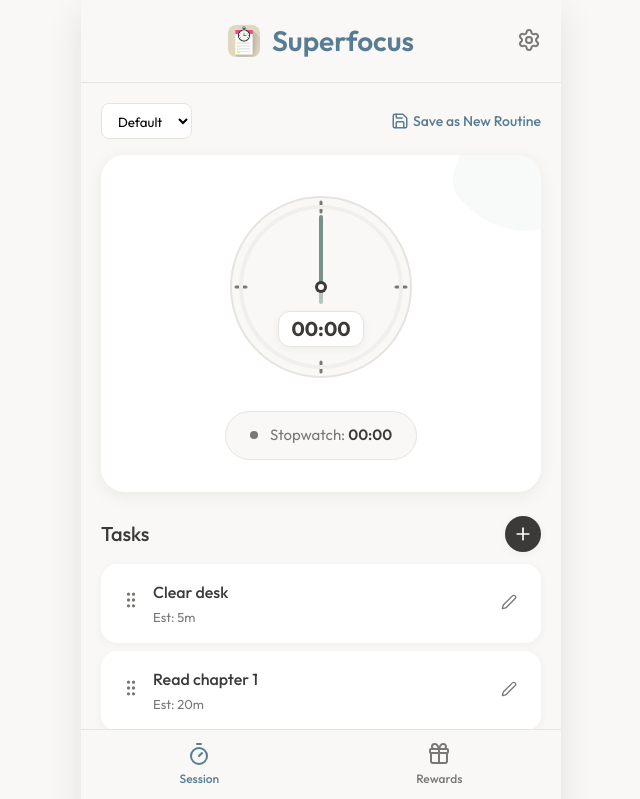
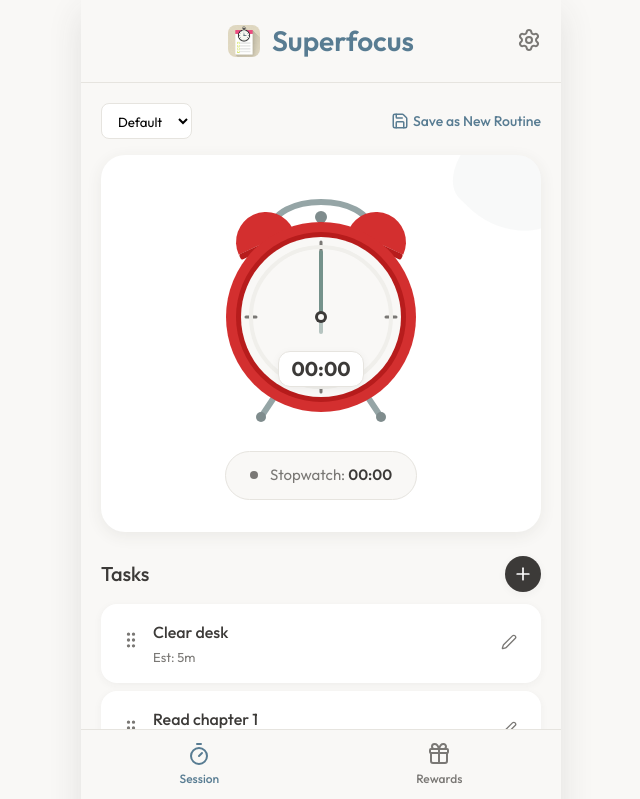
Before and after one commit to bishwas1113/Superfocus, a React (Vite) app: page /#/ in a window 1280 px wide. Shown: the top 799 px of the page, without its empty margins (319-959 px from the left). Built offline with nearby package versions, Linux system fonts and the light colour scheme.

Commit message:
Add traditional red twin-bell alarm clock frame to visual timer

```diff
--- a/src/components/VisualTimer.jsx
+++ b/src/components/VisualTimer.jsx
@@ -45,51 +45,71 @@
         transform: 'rotate(45deg)'
       }} />
 
-      <div style={{ position: 'relative', width: '200px', height: '200px', display: 'flex', justifyContent: 'center', alignItems: 'center' }}>
+      <div style={{ position: 'relative', width: '240px', height: '240px', display: 'flex', justifyContent: 'center', alignItems: 'center' }}>
 
-        {/* Analog Clock Face */}
-        <svg width="200" height="200" viewBox="0 0 200 200">
-          {/* Subtle outer ring */}
-          <circle cx="100" cy="100" r="90" fill="var(--bg-primary)" stroke="var(--border-color)" strokeWidth="2" />
+        {/* Analog Clock Face with Traditional Twin-Bell Frame */}
+        <svg width="240" height="240" viewBox="0 0 240 240">
+
+          {/* Handle */}
+          <path d="M 70 45 C 70 5, 170 5, 170 45" fill="none" stroke="#95a5a6" strokeWidth="6" strokeLinecap="round" />
+
+          {/* Hammer */}
+          <rect x="117" y="30" width="6" height="25" fill="#7f8c8d" />
+          <circle cx="120" cy="30" r="6" fill="#7f8c8d" />
+
+          {/* Left Bell */}
+          <g transform="translate(65, 55) rotate(-25)">
+            <path d="M -30 0 A 30 30 0 0 1 30 0 Z" fill="#D32F2F" />
+            <rect x="-30" y="0" width="60" height="6" fill="#B71C1C" rx="2" />
+          </g>
+
+          {/* Right Bell */}
+          <g transform="translate(175, 55) rotate(25)">
+            <path d="M -30 0 A 30 30 0 0 1 30 0 Z" fill="#D32F2F" />
+            <rect x="-30" y="0" width="60" height="6" fill="#B71C1C" rx="2" />
+          </g>
+
+          {/* Legs */}
+          <line x1="80" y1="200" x2="60" y2="230" stroke="#95a5a6" strokeWidth="6" strokeLinecap="round" />
+          <line x1="160" y1="200" x2="180" y2="230" stroke="#95a5a6" strokeWidth="6" strokeLinecap="round" />
+
+          {/* Feet balls */}
+          <circle cx="60" cy="230" r="5" fill="#7f8c8d" />
+          <circle cx="180" cy="230" r="5" fill="#7f8c8d" />
+
+          {/* Main Red Frame */}
+          <circle cx="120" cy="130" r="95" fill="#D32F2F" />
+          <circle cx="120" cy="130" r="85" fill="#B71C1C" />
+
+          {/* White Clock Face (original) */}
+          <circle cx="120" cy="130" r="80" fill="var(--bg-primary)" />
 
           {/* Minimalist Tick marks for 12, 3, 6, 9 */}
-          <line x1="100" y1="15" x2="100" y2="25" stroke="var(--text-secondary)" strokeWidth="3" strokeLinecap="round" />
-          <line x1="100" y1="175" x2="100" y2="185" stroke="var(--text-secondary)" strokeWidth="3" strokeLinecap="round" />
-          <line x1="15" y1="100" x2="25" y2="100" stroke="var(--text-secondary)" strokeWidth="3" strokeLinecap="round" />
-          <line x1="175" y1="100" x2="185" y2="100" stroke="var(--text-secondary)" strokeWidth="3" strokeLinecap="round" />
+          <line x1="120" y1="55" x2="120" y2="65" stroke="var(--text-secondary)" strokeWidth="3" strokeLinecap="round" />
+          <line x1="120" y1="195" x2="120" y2="205" stroke="var(--text-secondary)" strokeWidth="3" strokeLinecap="round" />
+          <line x1="45" y1="130" x2="55" y2="130" stroke="var(--text-secondary)" strokeWidth="3" strokeLinecap="round" />
+          <line x1="195" y1="130" x2="185" y2="130" stroke="var(--text-secondary)" strokeWidth="3" strokeLinecap="round" />
 
-          {/* Progress Ring (Optional overlay, but adds nice feedback) */}
-          <circle
-            cx="100" cy="100" r="80"
-            fill="none"
-            stroke="var(--bg-tertiary)"
-            strokeWidth="4"
-          />
-          <circle
-            cx="100" cy="100" r="80"
-            fill="none"
-            stroke="var(--accent-secondary)"
-            strokeWidth="4"
+          {/* Progress Ring */}
+          <circle cx="120" cy="130" r="70" fill="none" stroke="var(--bg-tertiary)" strokeWidth="4" />
+          <circle cx="120" cy="130" r="70" fill="none" stroke="var(--accent-secondary)" strokeWidth="4"
             strokeLinecap="round"
-            strokeDasharray="502.6" /* 2 * PI * 80 */
-            strokeDashoffset={502.6 - (percentage / 100) * 502.6}
-            style={{ transition: 'stroke-dashoffset 1s linear', transform: 'rotate(-90deg)', transformOrigin: 'center' }}
+            strokeDasharray="439.8"
+            strokeDashoffset={439.8 - (percentage / 100) * 439.8}
+            style={{ transition: 'stroke-dashoffset 1s linear', transform: 'rotate(-90deg)', transformOrigin: '120px 130px' }}
           />
 
           {/* Sweeping Clock Hand */}
-          <g style={{ transition: 'transform 1s linear', transform: `rotate(${handRotation}deg)`, transformOrigin: 'center' }}>
-            {/* The hand */}
-            <line x1="100" y1="100" x2="100" y2="30" stroke="var(--accent-primary)" strokeWidth="4" strokeLinecap="round" />
-            {/* Counterweight */}
-            <line x1="100" y1="100" x2="100" y2="115" stroke="var(--accent-primary)" strokeWidth="4" strokeLinecap="round" opacity="0.5" />
+          <g style={{ transition: 'transform 1s linear', transform: `rotate(${handRotation}deg)`, transformOrigin: '120px 130px' }}>
+            <line x1="120" y1="130" x2="120" y2="65" stroke="var(--accent-primary)" strokeWidth="4" strokeLinecap="round" />
+            <line x1="120" y1="130" x2="120" y2="145" stroke="var(--accent-primary)" strokeWidth="4" strokeLinecap="round" opacity="0.5" />
           </g>
 
-          {/* Center Pivot Dot */}
-          <circle cx="100" cy="100" r="6" fill="var(--text-primary)" />
-          <circle cx="100" cy="100" r="3" fill="var(--bg-primary)" />
+          <circle cx="120" cy="130" r="6" fill="var(--text-primary)" />
+          <circle cx="120" cy="130" r="3" fill="var(--bg-primary)" />
         </svg>
 
-        {/* Digital Time Overlay - moved below center for clock visibility */}
+        {/* Digital Time Overlay */}
         <div style={{
           position: 'absolute',
           bottom: '40px',
@@ -101,7 +121,8 @@
           padding: '2px 12px',
           borderRadius: '12px',
           boxShadow: '0 2px 8px rgba(0,0,0,0.05)',
-          border: '1px solid var(--border-color)'
+          border: '1px solid var(--border-color)',
+          zIndex: 10
         }}>
           <div style={{ fontSize: '20px', fontWeight: 700, color: 'var(--text-primary)', fontFamily: 'var(--mono)' }}>
             {formatTime(timeRemaining)}
```
